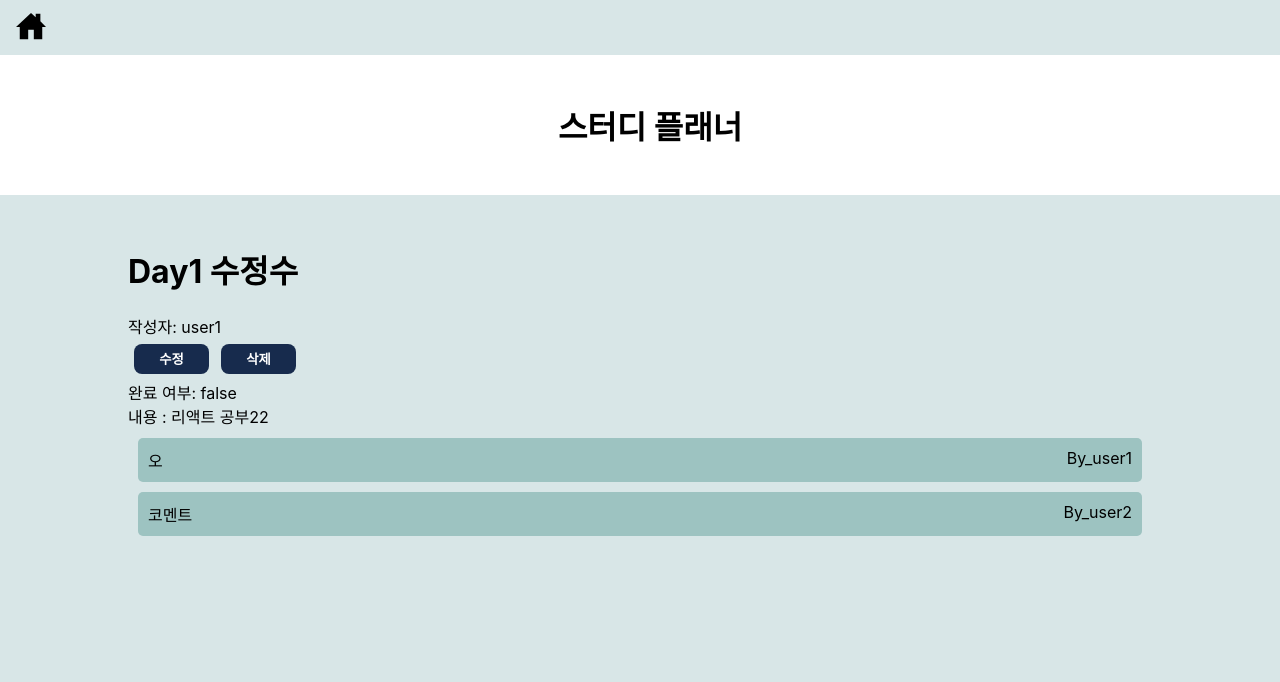
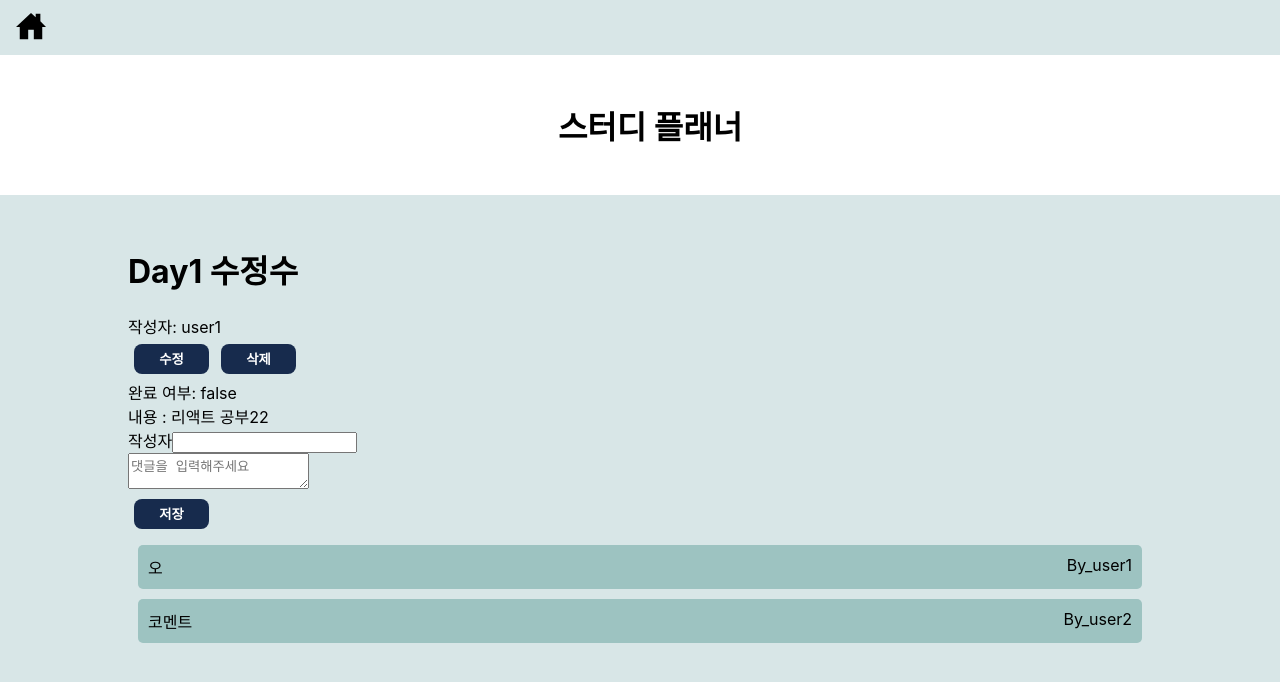
Before and after one commit to Hediar/react-lv4, a React (Create React App) app: page /detailstudy/1 in a window 1280 px wide. Shown: the top 682 px of the page. Built offline with nearby package versions, Linux system fonts and the light colour scheme; data requests are answered from the project's data file.

Commit message:
comment 컴포넌트 추가

```diff
--- /dev/null
+++ b/src/components/Inputcomment.jsx
@@ -0,0 +1,26 @@
+import React from "react";
+import useInput from "../hooks/useInput";
+import Button from "./Button";
+
+function Inputcomment() {
+  const [inputUser, inputUserHandler, setInputUser] = useInput();
+  const [inputComment, inputCommentHandler, setInputComment] = useInput();
+  return (
+    <>
+      <div>
+        <div>
+          <label>작성자</label>
+          <input value={inputUser} onChange={inputUserHandler} />
+        </div>
+        <textarea
+          value={inputComment}
+          onChange={inputCommentHandler}
+          placeholder="댓글을 입력해주세요"
+        />
+      </div>
+      <Button>저장</Button>
+    </>
+  );
+}
+
+export default Inputcomment;
--- a/src/pages/DetailTodo.jsx
+++ b/src/pages/DetailTodo.jsx
@@ -8,6 +8,7 @@ import { useQuery } from "react-query";
 import Button from "../components/Button";
 import Comments from "../components/Comments";
 import useInput from "../hooks/useInput";
+import Inputcomment from "../components/Inputcomment";
 
 function DetailTodo() {
   const param = useParams();
@@ -76,11 +77,14 @@ function DetailTodo() {
             <div>{`완료 여부: ${study.isDone}`}</div>
             <div>{`내용 : ${study.contents}`}</div>
             {comments ? (
-              <div>
-                {comments.userComments?.map((comment) => (
-                  <Comments codata={comment} key={comment.user} />
-                ))}
-              </div>
+              <>
+                <Inputcomment></Inputcomment>
+                <div>
+                  {comments.userComments?.map((comment) => (
+                    <Comments codata={comment} key={comment.user} />
+                  ))}
+                </div>
+              </>
             ) : coisError ? (
               <p>댓글을 불러오지 못했습니다.</p>
             ) : coisLoading ? (
```
